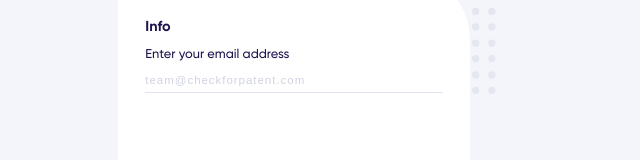
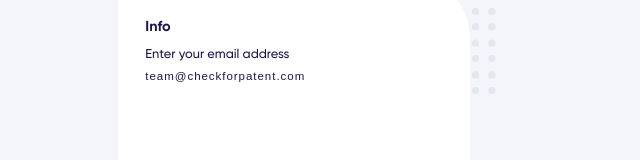
Before and after one commit to Chiga2030/testform, a React (Create React App) app: page / in a window 1280 px wide. Shown: the part 128-288 px from the top of the page, without its empty margins (333-973 px from the left). Built offline with nearby package versions, Linux system fonts and the light colour scheme.

Commit message:
fix scaled display

```diff
--- a/src/components/Info/Info.module.css
+++ b/src/components/Info/Info.module.css
@@ -4,21 +4,22 @@
 }
 
 .subtitle {
-  margin: 0 0 .6vw;
+  margin: 0 0 .7vw;
   font-size: 1vw;
 }
 
 .input {
   border: none;
-  border-bottom: 1px solid #E1E3EE;
+  border-bottom: 1px solid var(--stroke-color);
   font-size: 0.9vw;
   letter-spacing: .075vw;
   margin: 0;
   padding: 0 0 0.5vw;
   width: 100%;
-  color: #1C154E;
+  color: var(--main-text-color);
+  display: block;
 }
 
 .input::placeholder {
-  color: #D0D3E2;
+  color: var(--placeholder-text-color);
 }
```
